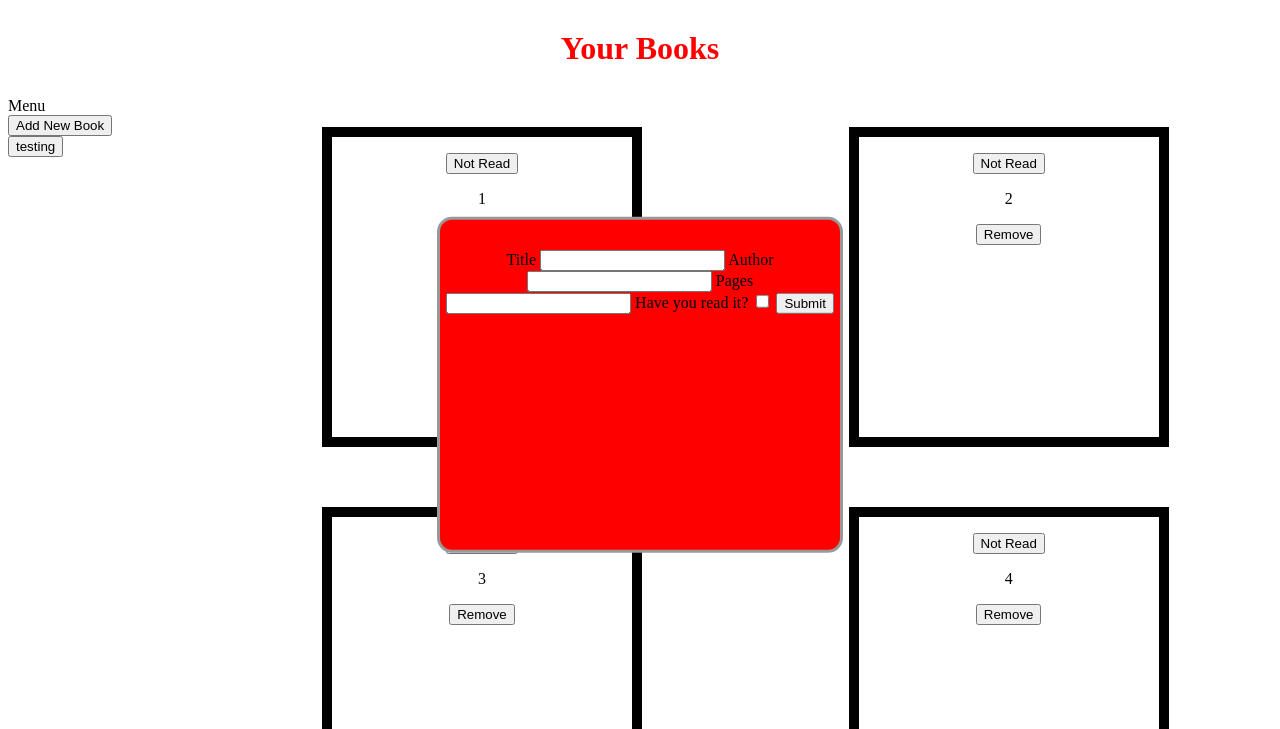
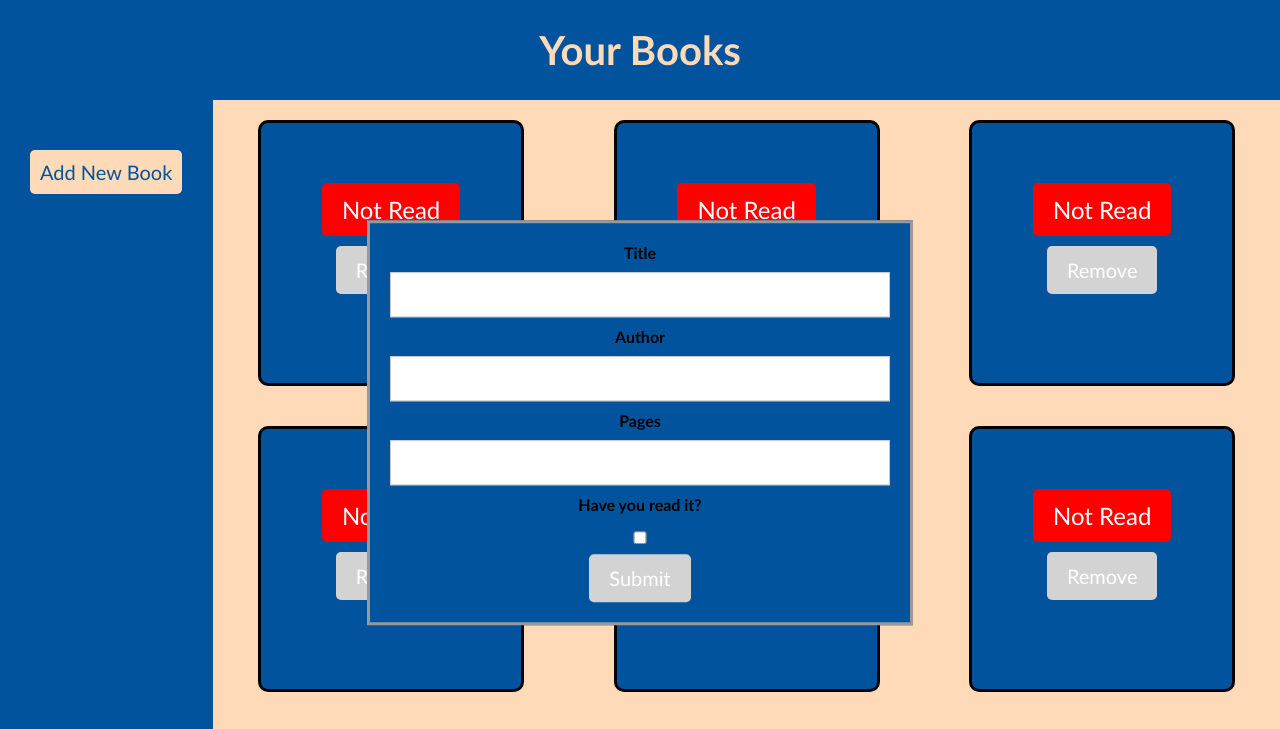
Before and after one commit to AdamsFontil/library, a plain HTML site: page index.html in a window 1280 px wide. Both pictures are taken after a click on the button "Add New Book". Shown: the top 729 px of the page. Drawn offline with Linux system fonts and the light colour scheme.

Commit message:
library project complete

```diff
--- a/index.html
+++ b/index.html
@@ -8,14 +8,21 @@
     <title>Your Library</title>
 </head>
 <body>
+
+
+
+
     <h1 id = test> Your Books</h1>
+
+
     <div class="page">
-        <div id="menu">Menu
-            <div class="bookBtn"> <button>Add New Book</button></div>
-            <button class="removeBtn0"> testing</button>
+        <div id="menu">
+            <div> <button class="bookBtn">Add New Book</button></div>
+
         </div>
         <div class="books">
         </div>
+
         <div class="form">
             <form  id="form" method="post" action="" target = "_parent" style.dislay="none" >
                 <label for="title">Title</label>
@@ -29,7 +36,11 @@
                 <button class="submit" type="reset">Submit</button>
             </form>
 
+
         </div>
+
+
+
 
 
     </div>
--- a/script.js
+++ b/script.js
@@ -9,8 +9,7 @@ function Book(title, author, pages, read,) {
   this.title = title,
   this.author = author,
   this.pages = pages,
-  this.read = read,
-  this.number = number
+  this.read = read
 }
 
 // Book.prototype.sayName = function () {
@@ -86,7 +85,6 @@ function showBooks () {
 
 }
 
-number = 0
 
 
 
@@ -98,8 +96,7 @@ number = 0
     author = document.querySelector('#author').value;
     pages = document.querySelector('#pages').value;
     read = document.querySelector('#read').checked ? document.querySelector('#read').value : 'Not Read';
-    number++
-    let newBook = new Book(title, author, pages, read, number);
+    let newBook = new Book(title, author, pages, read);
     myLibrary.push(newBook);
   }
 
@@ -108,7 +105,7 @@ for (i =0; i <12; i++) {
   addBook()
   showBooks()
   closeTheForm()
-  console.log('loopy')
+  console.log('added an empty book')
 }
 
 
--- a/style.css
+++ b/style.css
@@ -1,53 +1,77 @@
+* {
+    font-family: 'Gill Sans', 'Gill Sans MT', Calibri, 'Trebuchet MS', sans-serif;
+    font-size: 20px;
+    padding: 0;
+    margin: 0;
+    /* background-color: #00539CFF; */
+}
 h1 {
-    color: red;
-    text-align: center;
+    display: flex;
+    color: peachpuff;
+    /* text-align: center; */
+    font-size: 2rem;
     margin: 30px;
+    background-color: #00539CFF;
+    height: 100px;
+    align-items: center;
+    justify-content: center;
+    margin: 0;
 }
 .page {
     display: grid;
     grid-template-columns: 1fr 5fr;
+    background-color:#00539CFF;
+    /* height: 700px; */
+    /* height: 1000px; */
+}
+/* .menu {
+    display: flex;
+    gap: 50px;
+
+} */
+
+.bookBtn {
+    display: flex;
+    justify-content: center;
+    align-items: center;
+    /* background-color: peachpuff; */
+    color:#00539CFF;
+    background-color: peachpuff;
+    padding: 10px;
+    margin-left: 30px;
+    margin-top: 50px;
 }
 .books {
     display: grid;
-    grid-template-columns: 1fr 1fr;
+    grid-template-columns: 1fr 1fr 1fr;
     grid-template-rows: auto;
     justify-items: center;
     align-items: center;
     position: relative;
-    text-align: center;
+    /* text-align: center; */
     width: 100%;
+    min-height: 700px;
+    background-color: peachpuff;
+
 }
 .books div {
-    width: 300px;
-    height: 300px;
+    display: flex;
+    justify-items: flex-start;
+    align-items: center;
+    flex-direction: column;
+    width: 200px;
+    height: 200px;
     text-align: center;
-    border: 10px solid black;
-    margin: 30px;
-}
-.info {
-    width: 300px;
-    height: 300px;
-    text-align: center;
-    border: 10px solid black;
-    margin: 30px;
-}
-.addBook {
-    grid-column: 1/-1;
-    justify-content: flex-start;
-    display: flex;
-}
-.addBook button {
-    border-radius: 15px;
-    height: 100px;
-    width: 300px;
-
+    border: 3px solid black;
+    border-radius: 10px;
+    margin: 20px;
+    background-color: #00539CFF;
+    font-size: 25px;
+    padding: 30px;
+    gap: 10px;
 }
 #form {
-    display: flex;
-    flex-direction: column;
-    border-radius: 15px;
-    width: 400px;
-    height: 300px;
+    display: none;
     grid-template-columns: 1/-1;
     position: fixed;
     left: 50%;
@@ -55,16 +79,75 @@ h1 {
     transform: translate(-50%, 5%);
     border: 3px solid #999999;
     z-index: 9;
-    background-color: red;
+    background-color: #00539CFF;
     text-align: center;
-    padding-top: 30px;
 }
-#removeBtn {
-    background-color: blue;
-    border: 3px solid red;
+form {
+    width: 500px;
+    padding: 20px;
+    border: 1px solid #ccc;
+    margin: auto;
+  }
+
+  label {
+    display: block;
+    margin-bottom: 10px;
+    font-size: 16px;
+    font-weight: bold;
+  }
+
+  input, select, textarea {
+    width: 100%;
+    padding: 12px;
+    border: 1px solid #ccc;
+    box-sizing: border-box;
+    margin-bottom: 10px;
+    font-size: 16px;
+  }
+
+  button {
+    background-color: #4CAF50;
+    color: white;
+    padding: 12px 20px;
+    border: none;
+    cursor: pointer;
+    font-size: 16px;
+  }
+
+button {
+    background-color: lightgray;
+    border: 1px;
+    font-size: 20px;
+    border-radius: 5px;
 }
 .read {
-    color: blue;
+    background-color: green;
+    font-size: 26px;
+}
+.unread {
     background-color: red;
-    font-size: 200px;
+    font-size: 24px;
 }
+audio {
+    display: flex;
+    height: 50px;
+    justify-content: center;
+    align-items: center;
+    align-content: center;
+    margin-left: 300px;
+    background-color: #00539CFF;
+}
+audio {
+    width: 500px;
+    height: 30px;
+    background-color: #00539CFF;
+  }
+  audio:hover {
+    background-color: rgb(54, 146, 226);
+  }
+  audio:active {
+    background-color: rgb(140, 190, 234);
+  }
+  .music {
+    background-color: #00539CFF;
+  }
```
